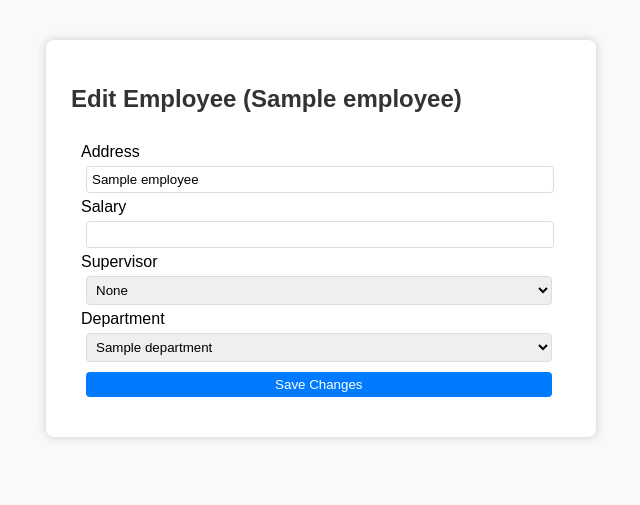
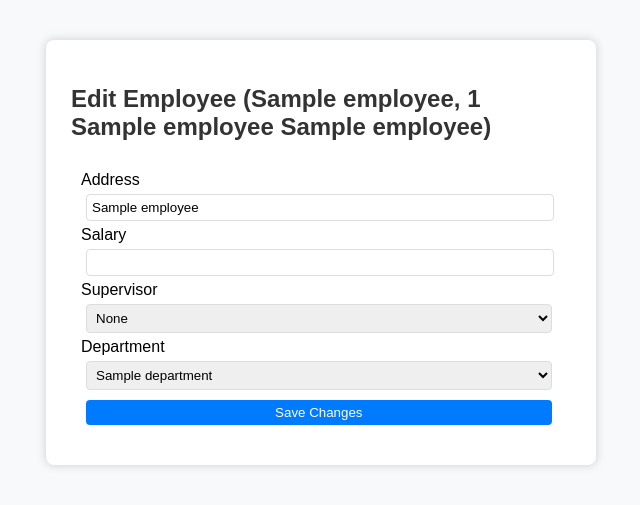
Before and after one commit to chehakchopra/A4-Database-Company-Project, a Flask app: page /employee/1/edit in a window 1280 px wide. Shown: the top 505 px of the page, without its empty margins (319-959 px from the left). Run offline with Flask 3, Linux system fonts and the light colour scheme; the visitor is signed in with stand-in values (Sample User, id 1); a database or web service that is not in the repository returns one stand-in record (values such as "Sample title"); some libraries are stand-ins or nearby versions.

Commit message:
Add name to edit employee

```diff
--- a/templates/edit_employee.html
+++ b/templates/edit_employee.html
@@ -17,7 +17,7 @@
     {% endwith %}
 
     <div class="container">
-        <h2>Edit Employee ({{ emp[3] }})</h2>
+        <h2>Edit Employee ({{ emp[3] }}, {{ emp[0] }} {{ emp[1] }} {{ emp[2] }})</h2>
 
         <form method="POST" class="remove_background">
             <label>Address</label>
```
